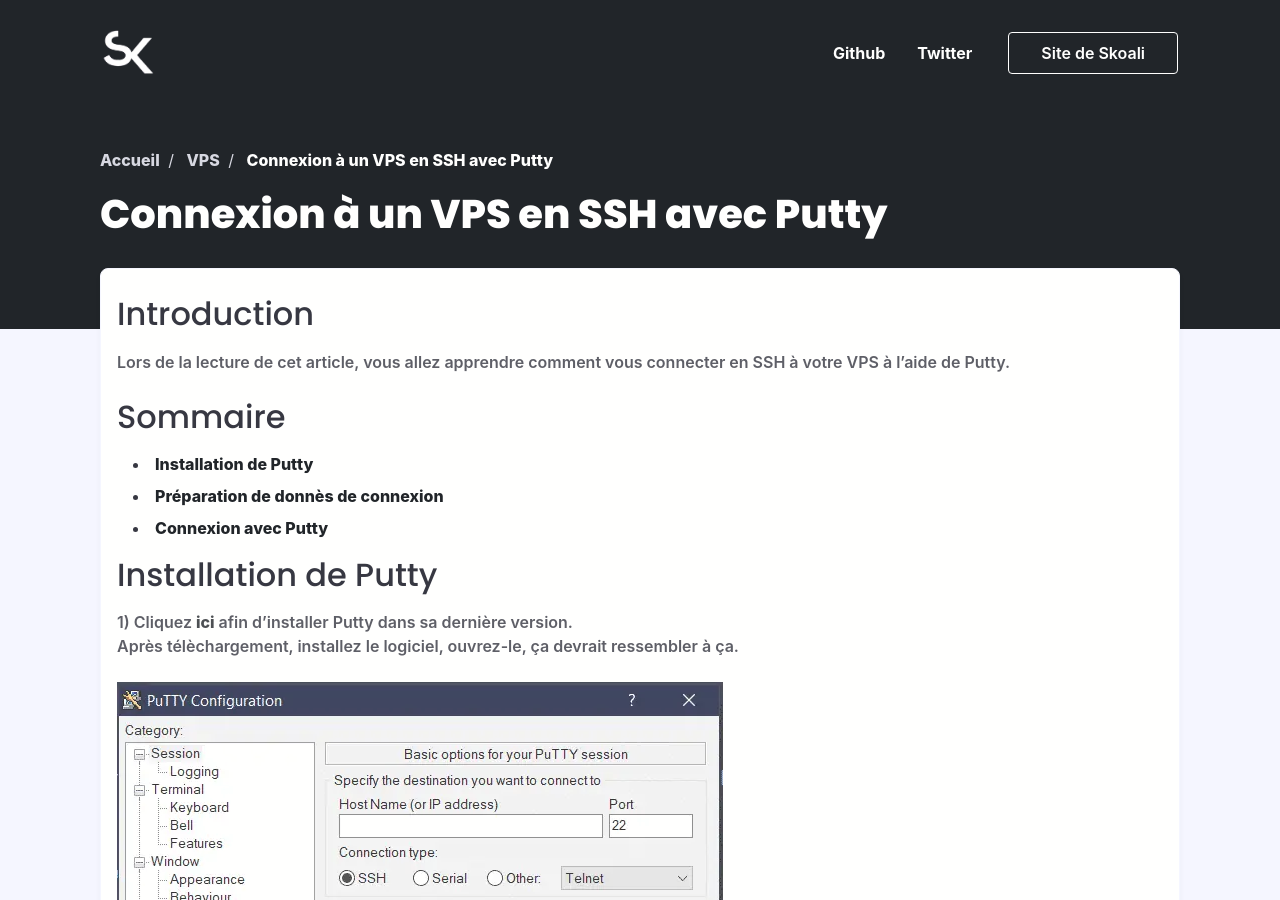
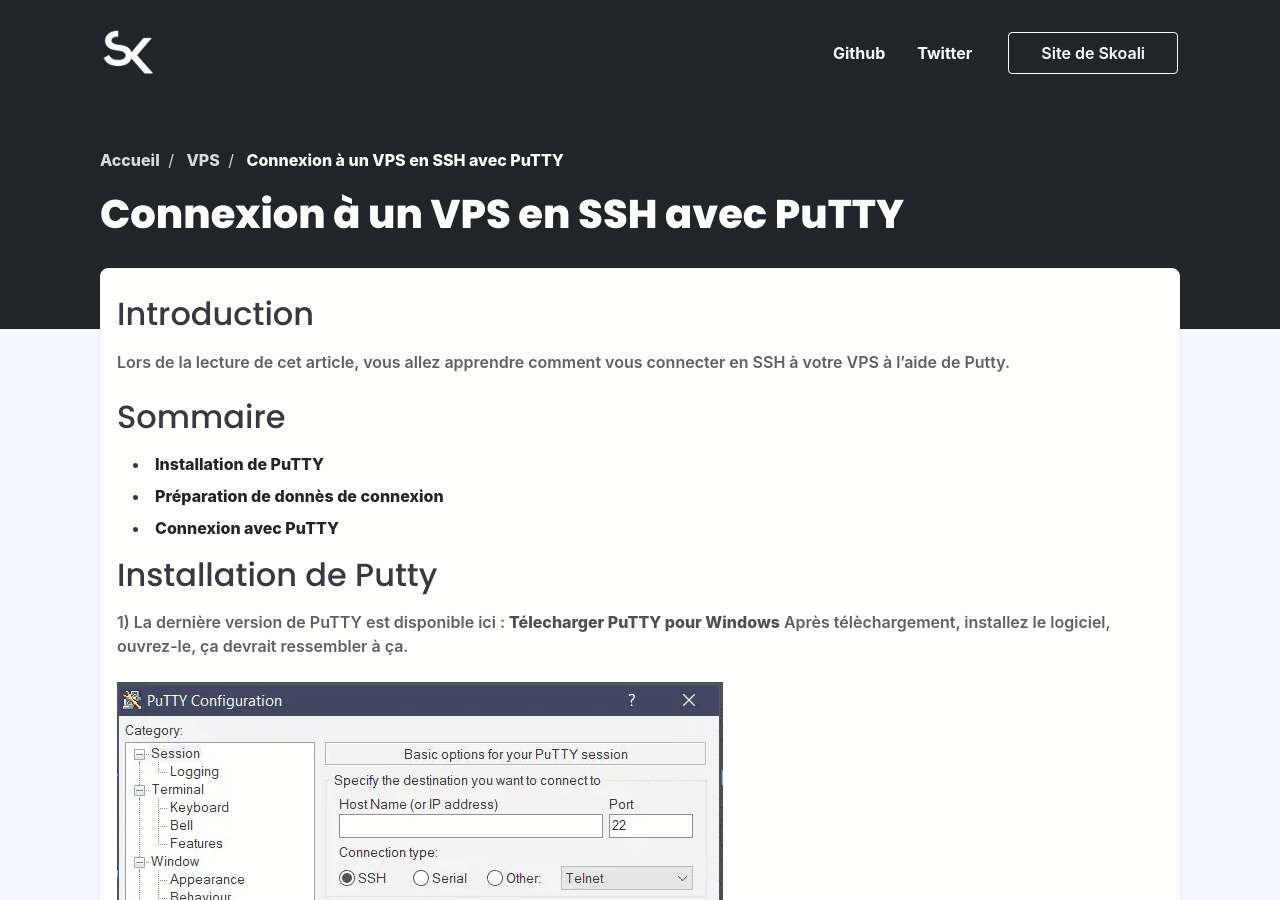
Before and after one commit to Skoali/doc, a Jekyll site: the page built from _posts/vps/2022-01-01-Connexion-SSH-avec-Putty.md, in a window 1280 px wide and 900 px high. Built offline with Jekyll 4.4.1, drawn with Linux system fonts in a browser that asks for light colours; nearby versions of some CDN libraries; some web fonts are replaced.

Commit message:
Update 2022-01-01-Connexion-SSH-avec-Putty.md

```diff
--- a/_posts/vps/2022-01-01-Connexion-SSH-avec-Putty.md
+++ b/_posts/vps/2022-01-01-Connexion-SSH-avec-Putty.md
@@ -1,7 +1,7 @@
 ---
 layout: post
-title: "Connexion à un VPS en SSH avec Putty"
-description: "Se connecter à son VPS par SSH avec le logiciel Putty"
+title: "Connexion à un VPS en SSH avec PuTTY"
+description: "Se connecter à son VPS par SSH avec le logiciel PuTTY"
 date: 2022-01-01 15:30:00 +0100
 category: vps
 ---
@@ -11,13 +11,13 @@
  Lors de la lecture de cet article, vous allez apprendre comment vous connecter en SSH à votre VPS à l'aide de Putty.
 
 ## Sommaire
-- [Installation de Putty](#installation-de-putty)
+- [Installation de PuTTY](#installation-de-putty)
 - [Préparation de donnès de connexion](#preparation-de-donnès-de-connexion)
-- [Connexion avec Putty](#connexion-avec-putty)
+- [Connexion avec PuTTY](#connexion-avec-putty)
 
 ## Installation de Putty
 
-1) Cliquez [ici](https://the.earth.li/~sgtatham/putty/latest/w32/putty.exe) afin d'installer Putty dans sa dernière version.
+1) La dernière version de PuTTY est disponible ici : [Télecharger PuTTY pour Windows](https://the.earth.li/~sgtatham/putty/latest/w32/putty.exe)
 Après télèchargement, installez le logiciel, ouvrez-le, ça devrait ressembler à ça.
 
 ![image]({{ site.baseurl }}/images/putty.webp)
```
